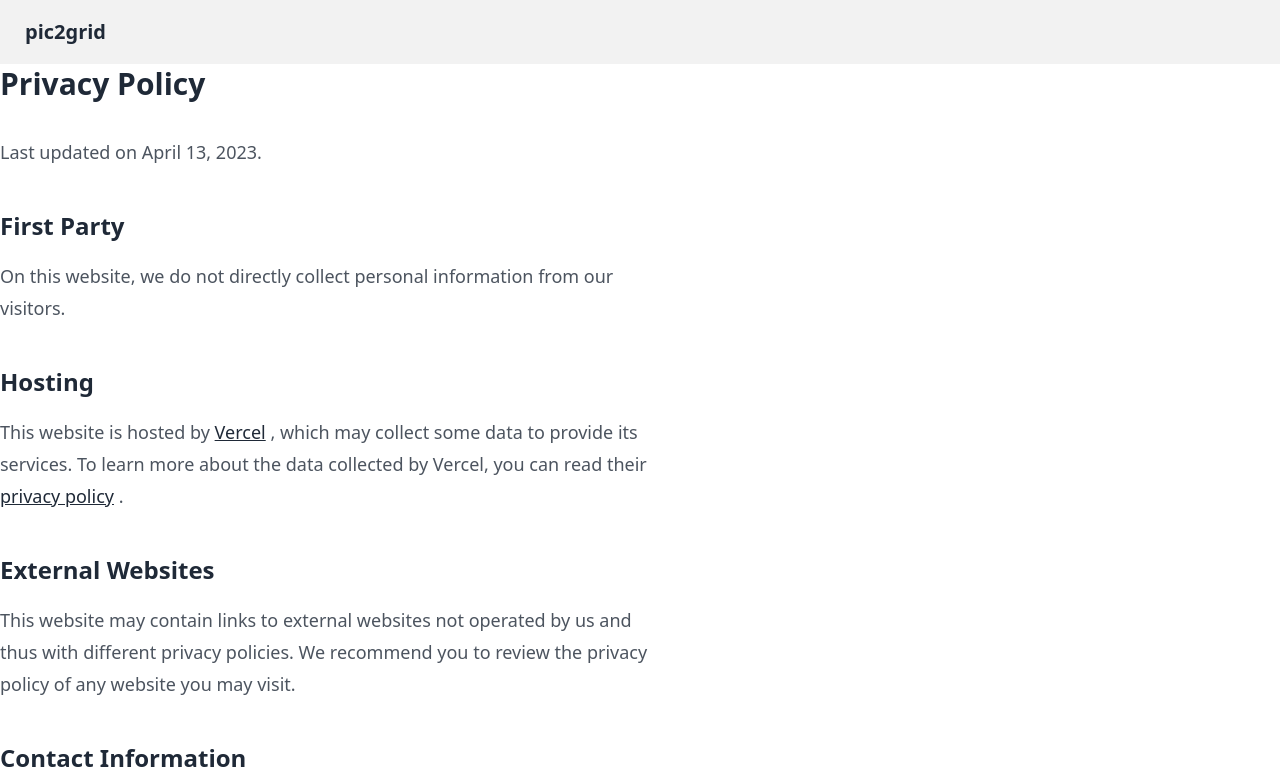
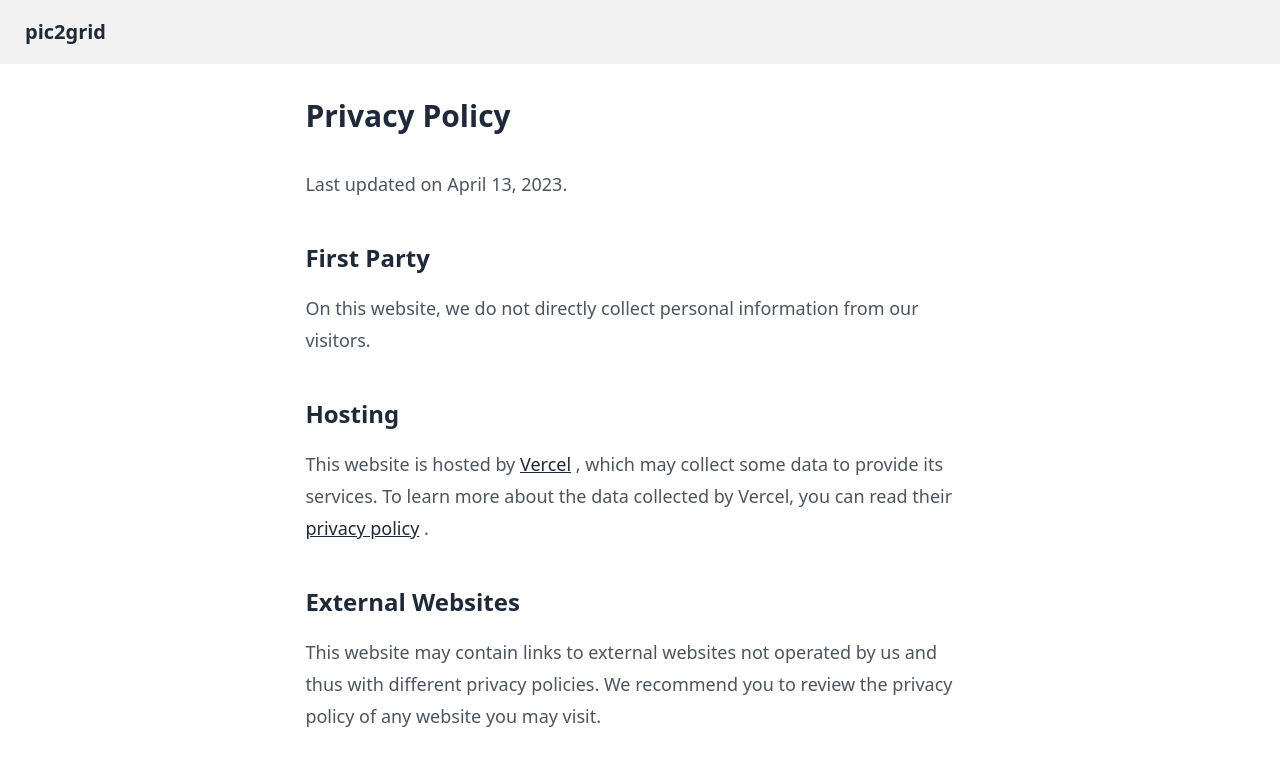
Before and after one commit to velut/gridify.it, a SvelteKit app: page /privacy in a window 1280 px wide. Shown: the top 779 px of the page. Built offline with nearby package versions, Linux system fonts and the light colour scheme.

Commit message:
refactor: center and pad privacy page layout

```diff
--- a/src/routes/privacy/+page.svelte
+++ b/src/routes/privacy/+page.svelte
@@ -4,6 +4,7 @@
 
 <Metadata title="Privacy Policy" description="Privacy policy for pic2grid" path="privacy" />
 
+<div class="flex justify-center p-8 items-center">
 	<article class="prose lg:prose-lg">
 		<h2>Privacy Policy</h2>
 		<p>Last updated on April 13, 2023.</p>
@@ -33,3 +34,4 @@
 			<a href="mailto:info@jsdocs.io">email</a>.
 		</p>
 	</article>
+</div>
```
Lines whose indentation alone changed are shown as unchanged.
